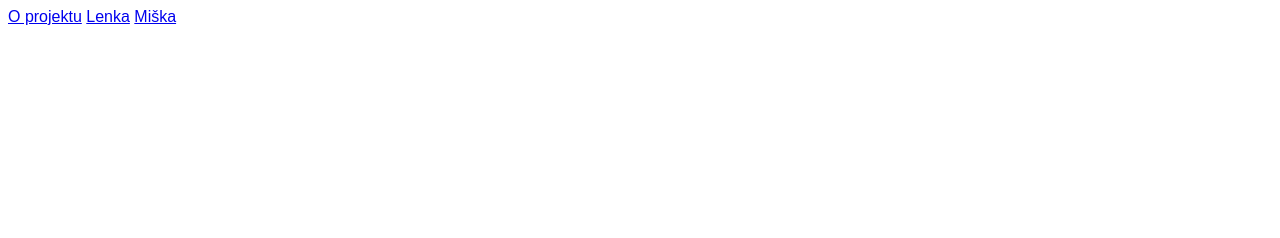
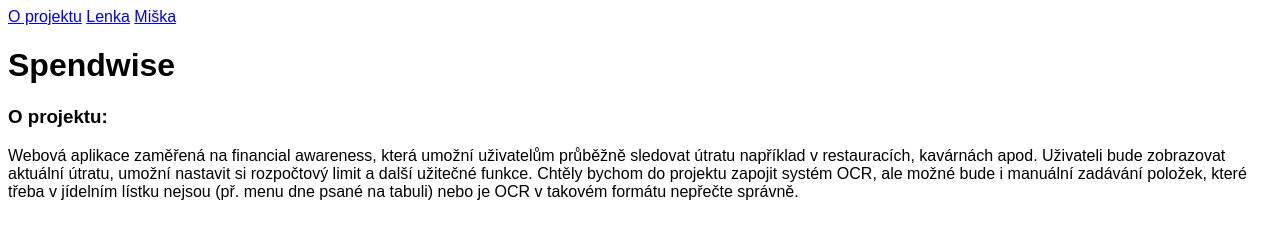
Before and after one commit to kotulovam/o-projektu, a plain HTML site: page index.html in a window 1280 px wide. Drawn offline with Linux system fonts and the light colour scheme.

Commit message:
přidán obsah

```diff
--- a/index.html
+++ b/index.html
@@ -15,5 +15,14 @@
         <a href="/misa.html">Miška</a>
       </nav>
     </header>
+    <main>
+      <h1>Spendwise</h1>
+      <div>
+        <h3>O projektu:</h3>
+        <p>
+          Webová aplikace zaměřená na financial awareness, která umožní uživatelům průběžně sledovat útratu například v restauracích, kavárnách apod. Uživateli bude zobrazovat aktuální útratu, umožní nastavit si rozpočtový limit a další užitečné funkce. Chtěly bychom do projektu zapojit systém OCR, ale možné bude i manuální zadávání položek, které třeba v jídelním lístku nejsou (př. menu dne psané na tabuli) nebo je OCR v takovém formátu nepřečte správně.
+        </p>
+      </div>
+    </main>
   </body>
 </html>
```
Also changed, not shown: lenka.html (+7 -0 lines), misa.html (+7 -0 lines).
